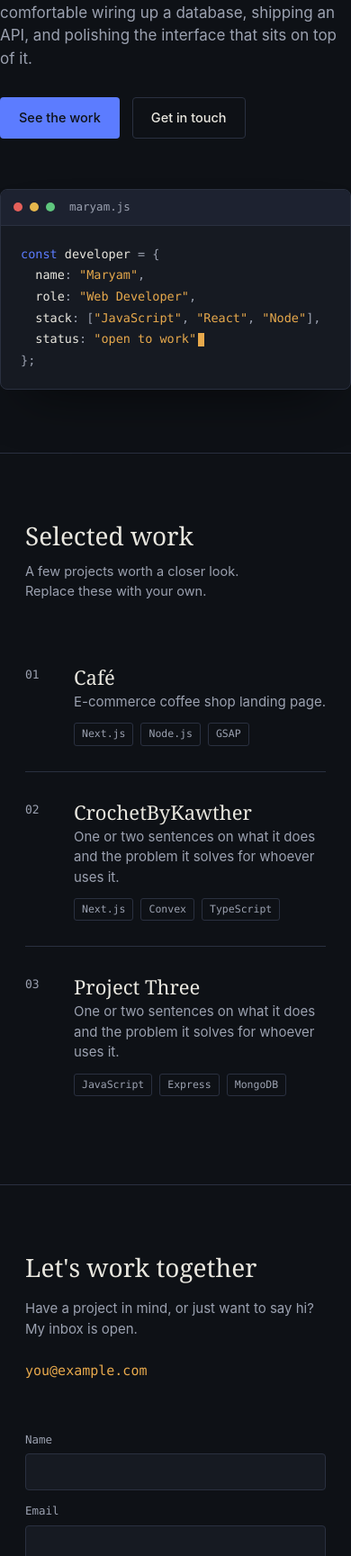
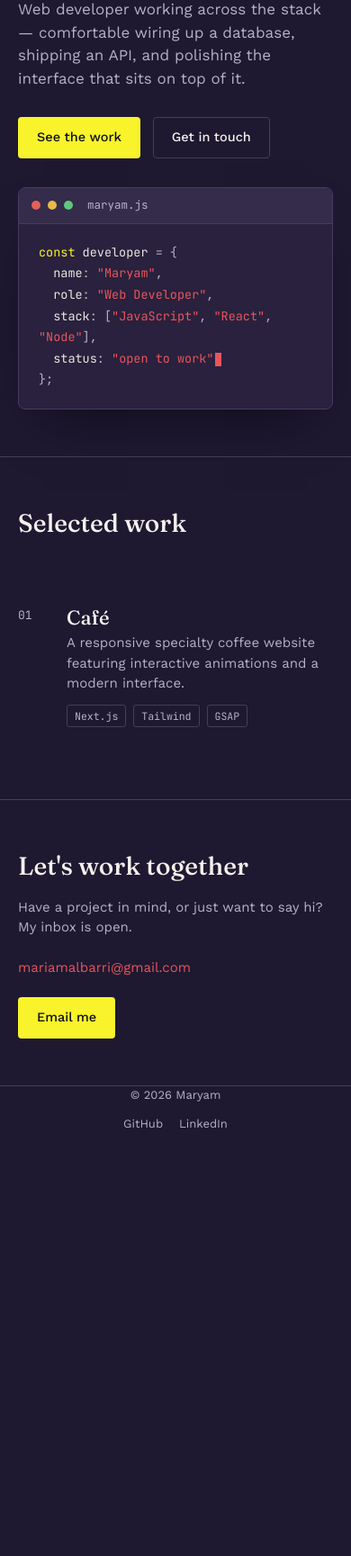
Before and after one commit to maryamalbarri/portfolio, a plain HTML site: page index.html in a window 390 px wide. Shown: the part 271-2000 px from the top of the page at 90% size. After the commit the page ends 1529 px from the top, so only its background shows below. Drawn offline with nearby package versions, Linux system fonts and the light colour scheme.

Commit message:
Update portfolio v1 design and responsiveness

```diff
--- a/index.html
+++ b/index.html
@@ -1,40 +1,52 @@
 <!DOCTYPE html>
 <html lang="en">
+
 <head>
   <meta charset="UTF-8">
   <meta name="viewport" content="width=device-width, initial-scale=1.0">
   <title>Maryam — Web Developer</title>
+  <link rel="preconnect" href="https://fonts.googleapis.com">
+  <link rel="preconnect" href="https://fonts.gstatic.com" crossorigin>
+  <link
+    href="https://fonts.googleapis.com/css2?family=Fraunces:wght@400;500;600&family=Work+Sans:wght@400;500;600&family=JetBrains+Mono:wght@400;500&display=swap"
+    rel="stylesheet">
   <style>
-  :root{
-    --ink: #0E1116;
-    --surface: #161A22;
-    --surface-2: #1D2230;
-    --line: #2A3040;
-    --text: #E9E7DF;
-    --text-dim: #9BA1B0;
-    --signal: #5C7CFF;
-    --signal-dim: #3A4A99;
-    --amber: #E7A94C;
+    :root {
+      --ink: #1E1831;
+      --surface: #29213D;
+      --surface-2: #352B4A;
+      --line: #473C5D;
+      --text: #F5F0EC;
+      --text-dim: #B8AFC9;
+      --signal: #F8F32B;
+      --amber: #E8555C;
       --radius: 4px;
       --serif: "Fraunces", Georgia, serif;
       --sans: "Work Sans", -apple-system, BlinkMacSystemFont, "Segoe UI", sans-serif;
       --mono: "JetBrains Mono", "Fira Code", Consolas, monospace;
     }
 
-  @font-face{
-    font-family: "Fraunces";
-    src: local("Fraunces");
+    * {
+      box-sizing: border-box;
     }
 
-  *{ box-sizing: border-box; }
-  html{ scroll-behavior: smooth; }
-
-  @media (prefers-reduced-motion: reduce){
-    html{ scroll-behavior: auto; }
-    *{ animation-duration: 0.001ms !important; animation-iteration-count: 1 !important; transition-duration: 0.001ms !important; }
+    html {
+      scroll-behavior: smooth;
     }
 
-  body{
+    @media (prefers-reduced-motion: reduce) {
+      html {
+        scroll-behavior: auto;
+      }
+
+      * {
+        animation-duration: 0.001ms !important;
+        animation-iteration-count: 1 !important;
+        transition-duration: 0.001ms !important;
+      }
+    }
+
+    body {
       margin: 0;
       background: var(--ink);
       color: var(--text);
@@ -43,67 +55,85 @@
       -webkit-font-smoothing: antialiased;
     }
 
-  a{ color: inherit; }
+    a {
+      color: inherit;
+    }
 
-  ::selection{ background: var(--signal-dim); color: var(--text); }
+    ::selection {
+      background: var(--signal-dim);
+      color: var(--text);
+    }
 
-  :focus-visible{
+    :focus-visible {
       outline: 2px solid var(--amber);
       outline-offset: 3px;
     }
 
-  .wrap{
+    .wrap {
       max-width: 920px;
       margin: 0 auto;
       padding: 0 28px;
     }
 
     /* ---------- Nav ---------- */
-  header{
+    header {
       position: sticky;
       top: 0;
       z-index: 10;
-    background: rgba(14,17,22,0.85);
+      background: rgba(14, 17, 22, 0.85);
       backdrop-filter: blur(8px);
       border-bottom: 1px solid var(--line);
     }
-  nav.wrap{
+
+    nav.wrap {
       display: flex;
       justify-content: space-between;
       align-items: center;
       height: 64px;
     }
-  .brand{
+
+    .brand {
       font-family: var(--mono);
       font-size: 15px;
       font-weight: 500;
       text-decoration: none;
       letter-spacing: 0.02em;
     }
-  .brand span{ color: var(--signal); }
-  .nav-links{
+
+    .brand span {
+      color: var(--signal);
+    }
+
+    .nav-links {
       display: flex;
       gap: 28px;
       list-style: none;
-    margin: 0; padding: 0;
+      margin: 0;
+      padding: 0;
       font-size: 14px;
     }
-  .nav-links a{
+
+    .nav-links a {
       text-decoration: none;
       color: var(--text-dim);
       transition: color 0.15s ease;
     }
-  .nav-links a:hover{ color: var(--text); }
+
+    .nav-links a:hover {
+      color: var(--text);
+    }
 
     /* ---------- Hero ---------- */
-  .hero{
-    padding: 90px 0 70px;
+    .hero {
+      padding-top: 90px;
+      padding-bottom: 70px;
       display: grid;
       grid-template-columns: 1.1fr 1fr;
       gap: 56px;
       align-items: center;
     }
-  .hero h1{
+
+    .hero h1 {
       font-family: var(--serif);
       font-weight: 500;
       font-size: clamp(34px, 5vw, 52px);
@@ -111,20 +141,24 @@
       margin: 0 0 18px;
       letter-spacing: -0.01em;
     }
-  .hero p.lede{
+
+    .hero p.lede {
       color: var(--text-dim);
       font-size: 17px;
       max-width: 46ch;
       margin: 0 0 30px;
     }
-  .cta-row{
+
+    .cta-row {
       display: flex;
       gap: 14px;
       flex-wrap: wrap;
     }
-  .btn{
+
+    .btn {
       display: inline-flex;
       align-items: center;
+      justify-content: center;
       gap: 8px;
       padding: 11px 20px;
       border-radius: var(--radius);
@@ -133,30 +167,47 @@
       text-decoration: none;
       border: 1px solid transparent;
       cursor: pointer;
-    transition: transform 0.12s ease, background 0.15s ease, border-color 0.15s ease;
+      transition:
+        transform 0.2s ease,
+        background 0.25s ease,
+        color 0.25s ease,
+        border-color 0.25s ease;
       font-family: var(--sans);
     }
-  .btn:active{ transform: translateY(1px); }
-  .btn-primary{
+
+    .btn:active {
+      transform: translateY(1px);
+    }
+
+    .btn-primary {
       background: var(--signal);
       color: #0E1116;
     }
-  .btn-primary:hover{ background: #7690FF; }
-  .btn-ghost{
+
+    .btn-primary:hover {
+      background: #5D5D81;
+      color: #F5F0EC;
+    }
+
+    .btn-ghost {
       border-color: var(--line);
       color: var(--text);
     }
-  .btn-ghost:hover{ border-color: var(--text-dim); }
+
+    .btn-ghost:hover {
+      border-color: var(--text-dim);
+    }
 
     /* editor mock */
-  .editor{
+    .editor {
       background: var(--surface);
       border: 1px solid var(--line);
       border-radius: 8px;
       overflow: hidden;
-    box-shadow: 0 30px 60px -30px rgba(0,0,0,0.6);
+      box-shadow: 0 30px 60px -30px rgba(0, 0, 0, 0.6);
     }
-  .editor-bar{
+
+    .editor-bar {
       display: flex;
       align-items: center;
       gap: 8px;
@@ -164,28 +215,57 @@
       background: var(--surface-2);
       border-bottom: 1px solid var(--line);
     }
-  .dot{ width: 10px; height: 10px; border-radius: 50%; }
-  .dot.r{ background: #E5605A; }
-  .dot.y{ background: #E7B84C; }
-  .dot.g{ background: #5FC77E; }
-  .editor-filename{
+
+    .dot {
+      width: 10px;
+      height: 10px;
+      border-radius: 50%;
+    }
+
+    .dot.r {
+      background: #E5605A;
+    }
+
+    .dot.y {
+      background: #E7B84C;
+    }
+
+    .dot.g {
+      background: #5FC77E;
+    }
+
+    .editor-filename {
       margin-left: 8px;
       font-family: var(--mono);
       font-size: 12.5px;
       color: var(--text-dim);
     }
-  .editor-body{
+
+    .editor-body {
       padding: 20px 22px;
       font-family: var(--mono);
       font-size: 13.5px;
       line-height: 1.75;
       overflow-x: auto;
     }
-  .tok-key{ color: #E9E7DF; }
-  .tok-str{ color: var(--amber); }
-  .tok-kw{ color: var(--signal); }
-  .tok-punc{ color: var(--text-dim); }
-  .cursor{
+
+    .tok-key {
+      color: #E9E7DF;
+    }
+
+    .tok-str {
+      color: var(--amber);
+    }
+
+    .tok-kw {
+      color: var(--signal);
+    }
+
+    .tok-punc {
+      color: var(--text-dim);
+    }
+
+    .cursor {
       display: inline-block;
       width: 7px;
       height: 15px;
@@ -194,26 +274,38 @@
       margin-left: 2px;
       animation: blink 1s step-end infinite;
     }
-  @keyframes blink{ 50%{ opacity: 0; } }
+
+    @keyframes blink {
+      50% {
+        opacity: 0;
+      }
+    }
 
     /* ---------- Sections ---------- */
-  section{ padding: 70px 0; }
-  section.bordered{ border-top: 1px solid var(--line); }
+    section {
+      padding: 70px 0;
+    }
 
-  .section-head{
+    section.bordered {
+      border-top: 1px solid var(--line);
+    }
+
+    .section-head {
       display: flex;
       justify-content: space-between;
       align-items: baseline;
       margin-bottom: 40px;
       gap: 20px;
     }
-  .section-head h2{
+
+    .section-head h2 {
       font-family: var(--serif);
       font-weight: 500;
       font-size: 28px;
       margin: 0;
     }
-  .section-head p{
+
+    .section-head p {
       color: var(--text-dim);
       font-size: 14.5px;
       margin: 0;
@@ -222,7 +314,7 @@
     }
 
     /* ---------- Projects ---------- */
-  .project{
+    .project {
       display: grid;
       grid-template-columns: 56px 1fr auto;
       gap: 22px;
@@ -232,14 +324,19 @@
       text-decoration: none;
       color: inherit;
     }
-  .project:first-of-type{ border-top: none; }
-  .project-index{
+
+    .project:first-of-type {
+      border-top: none;
+    }
+
+    .project-index {
       font-family: var(--mono);
       color: var(--text-dim);
       font-size: 13px;
       padding-top: 4px;
     }
-  .project-title{
+
+    .project-title {
       font-family: var(--serif);
       font-size: 22px;
       font-weight: 500;
@@ -251,21 +348,28 @@
       transition: background-size 0.25s ease;
       display: inline;
     }
-  .project:hover .project-title{ background-size: 100% 1px; }
-  .project-desc{
+
+    .project:hover .project-title {
+      background-size: 100% 1px;
+    }
+
+    .project-desc {
       color: var(--text-dim);
       font-size: 15px;
       max-width: 56ch;
       margin: 0 0 12px;
     }
-  .tags{
+
+    .tags {
       display: flex;
       gap: 8px;
       flex-wrap: wrap;
       list-style: none;
-    padding: 0; margin: 0;
+      padding: 0;
+      margin: 0;
     }
-  .tags li{
+
+    .tags li {
       font-family: var(--mono);
       font-size: 11.5px;
       color: var(--text-dim);
@@ -273,74 +377,40 @@
       border-radius: 3px;
       padding: 3px 8px;
     }
-  .project-arrow{
+
+    .project-arrow {
       font-size: 20px;
       color: var(--text-dim);
       padding-top: 6px;
       transition: transform 0.2s ease, color 0.2s ease;
     }
-  .project:hover .project-arrow{
+
+    .project:hover .project-arrow {
       transform: translate(3px, -3px);
       color: var(--amber);
     }
 
     /* ---------- Contact ---------- */
-  .contact-grid{
-    display: grid;
-    grid-template-columns: 1fr 1fr;
-    gap: 56px;
-  }
-  .contact-intro h2{
+
+    .contact-intro h2 {
       font-family: var(--serif);
       font-weight: 500;
       font-size: 28px;
       margin: 0 0 14px;
     }
-  .contact-intro p{
+
+    .contact-intro p {
       color: var(--text-dim);
       font-size: 15px;
-    max-width: 40ch;
+      max-width: none;
       margin: 0 0 22px;
     }
-  .direct-email{
-    font-family: var(--mono);
-    font-size: 15px;
+
+    .contact-intro .contact-email{
       color: var(--amber);
-    text-decoration: none;
-    border-bottom: 1px solid transparent;
-  }
-  .direct-email:hover{ border-color: var(--amber); }
-
-  form{ display: flex; flex-direction: column; gap: 14px; }
-  .field label{
-    display: block;
-    font-size: 12.5px;
-    color: var(--text-dim);
-    margin-bottom: 6px;
-    font-family: var(--mono);
-  }
-  .field input, .field textarea{
-    width: 100%;
-    background: var(--surface);
-    border: 1px solid var(--line);
-    border-radius: var(--radius);
-    color: var(--text);
-    padding: 11px 13px;
-    font-family: var(--sans);
-    font-size: 14.5px;
-    resize: vertical;
-  }
-  .field input:focus, .field textarea:focus{
-    border-color: var(--signal);
-    outline: none;
-  }
-  .form-status{
-    font-size: 13px;
-    color: var(--text-dim);
-    min-height: 18px;
     }
 
-  footer{
+    footer {
       border-top: 1px solid var(--line);
       padding: 28px 0 40px;
       display: flex;
@@ -349,22 +419,93 @@
       font-size: 13px;
       color: var(--text-dim);
     }
-  footer .socials{ display: flex; gap: 18px; }
-  footer a{ text-decoration: none; color: var(--text-dim); }
-  footer a:hover{ color: var(--text); }
 
-  @media (max-width: 760px){
-    .hero{ grid-template-columns: 1fr; padding-top: 50px; }
-    .contact-grid{ grid-template-columns: 1fr; }
-    .section-head{ flex-direction: column; align-items: flex-start; gap: 8px; }
-    .section-head p{ text-align: left; }
-    .project{ grid-template-columns: 32px 1fr; }
-    .project-arrow{ display: none; }
-    .nav-links{ display: none; }
-    footer{ flex-direction: column; gap: 12px; text-align: center; }
+    footer .socials {
+      display: flex;
+      gap: 18px;
+    }
+
+    footer a {
+      text-decoration: none;
+      color: var(--text-dim);
+    }
+
+    footer a:hover {
+      color: var(--text);
+    }
+
+    @media (max-width: 760px) {
+      .hero {
+        grid-template-columns: 1fr;
+        padding-top: 50px;
+      }
+
+      .section-head {
+        flex-direction: column;
+        align-items: flex-start;
+        gap: 8px;
+      }
+
+      .section-head p {
+        text-align: left;
+      }
+
+      .project {
+        grid-template-columns: 32px 1fr;
+      }
+
+      .project-arrow {
+        display: none;
+      }
+
+      footer {
+        flex-direction: column;
+        gap: 12px;
+        text-align: center;
+      }
+    }
+
+    @media (max-width: 480px) {
+      nav.wrap {
+        height: auto;
+        flex-direction: column;
+        align-items: flex-start;
+        gap: 12px;
+        padding-top: 16px;
+        padding-bottom: 16px;
+      }
+
+      .nav-links {
+        gap: 20px;
+        font-size: 13px;
+      }
+
+      .wrap {
+        padding-left: 20px;
+        padding-right: 20px;
+      }
+
+      .hero {
+        padding-top: 48px;
+        padding-bottom: 52px;
+        gap: 32px;
+      }
+
+      section {
+        padding: 52px 0;
+      }
+    }
+
+    @media (max-width: 850px) {
+      .hero {
+        grid-template-columns: 1fr;
+        gap: 32px;
+        padding-top: 50px;
+      }
     }
   </style>
 </head>
+
 <body>
 
   <header>
@@ -381,7 +522,8 @@
     <div class="wrap hero">
       <div>
         <h1>I build things for the web, from schema to pixel.</h1>
-      <p class="lede">Web developer working across the stack — comfortable wiring up a database, shipping an API, and polishing the interface that sits on top of it.</p>
+        <p class="lede">Web developer working across the stack — comfortable wiring up a database, shipping an API, and
+          polishing the interface that sits on top of it.</p>
         <div class="cta-row">
           <a class="btn btn-primary" href="#work">See the work</a>
           <a class="btn btn-ghost" href="#contact">Get in touch</a>
@@ -393,11 +535,18 @@
           <span class="editor-filename">maryam.js</span>
         </div>
         <div class="editor-body">
-<span class="tok-kw">const</span> <span class="tok-key">developer</span> <span class="tok-punc">=</span> <span class="tok-punc">{</span><br>
-&nbsp;&nbsp;<span class="tok-key">name</span><span class="tok-punc">:</span> <span class="tok-str">"Maryam"</span><span class="tok-punc">,</span><br>
-&nbsp;&nbsp;<span class="tok-key">role</span><span class="tok-punc">:</span> <span class="tok-str">"Web Developer"</span><span class="tok-punc">,</span><br>
-&nbsp;&nbsp;<span class="tok-key">stack</span><span class="tok-punc">:</span> <span class="tok-punc">[</span><span class="tok-str">"JavaScript"</span><span class="tok-punc">,</span> <span class="tok-str">"React"</span><span class="tok-punc">,</span> <span class="tok-str">"Node"</span><span class="tok-punc">]</span><span class="tok-punc">,</span><br>
-&nbsp;&nbsp;<span class="tok-key">status</span><span class="tok-punc">:</span> <span class="tok-str">"open to work"</span><span class="cursor"></span><br>
+          <span class="tok-kw">const</span> <span class="tok-key">developer</span> <span class="tok-punc">=</span> <span
+            class="tok-punc">{</span><br>
+          &nbsp;&nbsp;<span class="tok-key">name</span><span class="tok-punc">:</span> <span
+            class="tok-str">"Maryam"</span><span class="tok-punc">,</span><br>
+          &nbsp;&nbsp;<span class="tok-key">role</span><span class="tok-punc">:</span> <span class="tok-str">"Web
+            Developer"</span><span class="tok-punc">,</span><br>
+          &nbsp;&nbsp;<span class="tok-key">stack</span><span class="tok-punc">:</span> <span
+            class="tok-punc">[</span><span class="tok-str">"JavaScript"</span><span class="tok-punc">,</span> <span
+            class="tok-str">"React"</span><span class="tok-punc">,</span> <span class="tok-str">"Node"</span><span
+            class="tok-punc">]</span><span class="tok-punc">,</span><br>
+          &nbsp;&nbsp;<span class="tok-key">status</span><span class="tok-punc">:</span> <span class="tok-str">"open to
+            work"</span><span class="cursor"></span><br>
           <span class="tok-punc">};</span>
         </div>
       </div>
@@ -407,20 +556,24 @@
       <div class="wrap">
         <div class="section-head">
           <h2>Selected work</h2>
-        <p>A few projects worth a closer look. Replace these with your own.</p>
         </div>
 
-      <a class="project" href="#" target="_blank" rel="noopener">
+        <a class="project" href="https://cafe-website-eosin-iota.vercel.app/" target="_blank" rel="noopener">
           <span class="project-index">01</span>
           <div>
             <h3 class="project-title">Café</h3>
-          <p class="project-desc">E-commerce coffee shop landing page.</p>
-          <ul class="tags"><li>Next.js</li><li>Node.js</li><li>GSAP</li></ul>
+            <p class="project-desc">A responsive specialty coffee website featuring interactive animations and a modern
+              interface.</p>
+            <ul class="tags">
+              <li>Next.js</li>
+              <li>Tailwind</li>
+              <li>GSAP</li>
+            </ul>
           </div>
           <span class="project-arrow">↗</span>
         </a>
 
-      <a class="project" href="#" target="_blank" rel="noopener">
+        <!-- <a class="project" href="#" target="_blank" rel="noopener">
         <span class="project-index">02</span>
         <div>
           <h3 class="project-title">CrochetByKawther</h3>
@@ -428,9 +581,9 @@
           <ul class="tags"><li>Next.js</li><li>Convex</li><li>TypeScript</li></ul>
         </div>
         <span class="project-arrow">↗</span>
-      </a>
+      </a> -->
 
-      <a class="project" href="#" target="_blank" rel="noopener">
+        <!-- <a class="project" href="#" target="_blank" rel="noopener">
         <span class="project-index">03</span>
         <div>
           <h3 class="project-title">Project Three</h3>
@@ -438,33 +591,25 @@
           <ul class="tags"><li>JavaScript</li><li>Express</li><li>MongoDB</li></ul>
         </div>
         <span class="project-arrow">↗</span>
-      </a>
+      </a> -->
       </div>
     </section>
 
     <section id="contact" class="bordered">
-    <div class="wrap contact-grid">
+      <div class="wrap">
         <div class="contact-intro">
           <h2>Let's work together</h2>
-        <p>Have a project in mind, or just want to say hi? My inbox is open.</p>
-        <a class="direct-email" href="mailto:you@example.com">you@example.com</a>
+
+          <p>
+            Have a project in mind, or just want to say hi?
+            My inbox is open.
+          </p>
+          <p class="contact-email">mariamalbarri@gmail.com</p>
+          <a class="btn btn-primary" href="mailto:mariamalbarri@gmail.com">
+            Email me
+          </a>
+
         </div>
-      <form id="contact-form">
-        <div class="field">
-          <label for="name">Name</label>
-          <input id="name" name="name" type="text" required>
-        </div>
-        <div class="field">
-          <label for="email">Email</label>
-          <input id="email" name="email" type="email" required>
-        </div>
-        <div class="field">
-          <label for="message">Message</label>
-          <textarea id="message" name="message" rows="4" required></textarea>
-        </div>
-        <button type="submit" class="btn btn-primary">Send message</button>
-        <p class="form-status" id="form-status" role="status"></p>
-      </form>
       </div>
     </section>
   </main>
@@ -478,32 +623,11 @@
   </footer>
 
   <script>
-  document.getElementById('year').textContent = new Date().getFullYear();
-
-  // Contact form: no backend is wired up yet, so this opens the visitor's
-  // mail client with the message pre-filled. Swap this handler for a call
-  // to Formspree, EmailJS, or your own API route when you're ready to wire
-  // up real submissions.
-  const form = document.getElementById('contact-form');
-  const status = document.getElementById('form-status');
-
-  form.addEventListener('submit', function (e) {
-    e.preventDefault();
-    const name = form.name.value.trim();
-    const email = form.email.value.trim();
-    const message = form.message.value.trim();
-
-    if (!name || !email || !message) {
-      status.textContent = 'Please fill in every field.';
-      return;
-    }
-
-    const subject = encodeURIComponent('Portfolio contact from ' + name);
-    const body = encodeURIComponent(message + '\n\n— ' + name + ' (' + email + ')');
-    window.location.href = 'mailto:you@example.com?subject=' + subject + '&body=' + body;
-    status.textContent = 'Opening your mail client…';
-  });
+    // Automatically update copyright year
+    document.getElementById("year").textContent =
+      new Date().getFullYear();
   </script>
 
 </body>
+
 </html>
```
Lines whose indentation alone changed are shown as unchanged.
